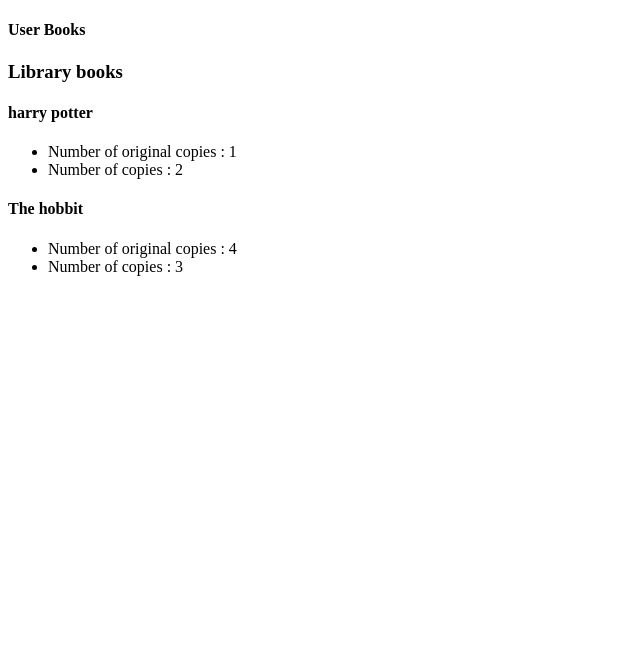
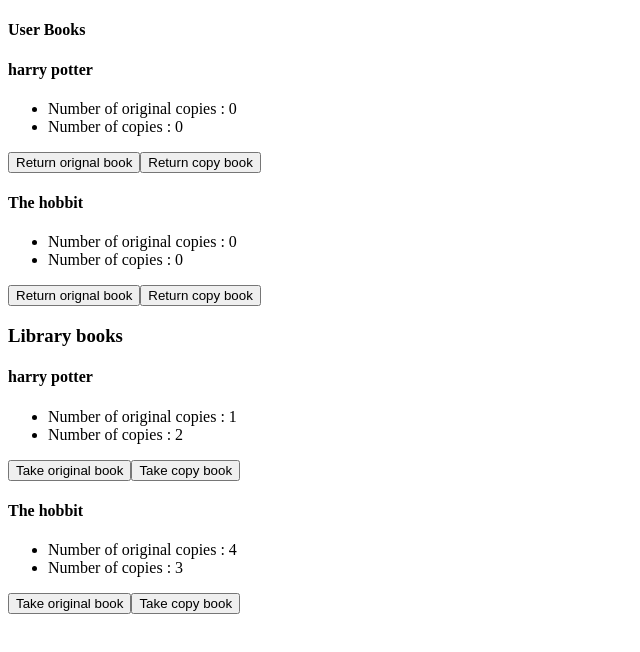
Before and after one commit to omriwa/hexad, a React (Create React App) app: page / in a window 1280 px wide. Shown: the top 652 px of the page, without its empty margins (0-640 px from the left). Built offline with nearby package versions, Linux system fonts and the light colour scheme.

Commit message:
add basic take and return book function

```diff
--- a/src/App.tsx
+++ b/src/App.tsx
@@ -1,10 +1,17 @@
-import React,{useState} from 'react';
-import {User,Book} from './components/index'
-import { IUserProps } from './components/user/User';
-import { IBook } from './types';
+import React, { useState } from 'react';
+import { User, Book } from './components/index'
+import { bookKeys as BookKeys, IBook, libraryFunction } from './types';
+
+interface IAppState {
+  availableBooks: IBook[];
+  takenBooks: {
+    books: IBook[];
+  };
+}
 
 function App() {
-  const [books, setBooks] = useState<IBook[]>([{
+  const [books, setBooks] = useState<IAppState>({
+    availableBooks: [{
       bookTitle: "harry potter",
       id: 0,
       numberOfCopies: 2,
@@ -15,16 +22,71 @@
       id: 1,
       numberOfCopies: 3,
       numberOfOrigin: 4
-    }])
-  const [userBook, setUserBook] = useState<IUserProps>({books:[]})
+    }],
+    takenBooks: {
+      books: [{
+        bookTitle: "harry potter",
+        id: 0,
+        numberOfCopies: 0,
+        numberOfOrigin: 0
+      },
+      {
+        bookTitle: "The hobbit",
+        id: 1,
+        numberOfCopies: 0,
+        numberOfOrigin: 0
+      }]
+    }
+  });
+
+  const updateBooks = (bookId: number, key: BookKeys, takeBook: boolean) => {
+    const { availableBooks, takenBooks: { books: userBooks } } = books;
+    const booksCopy: IAppState = { takenBooks: { books: [...userBooks] }, availableBooks: [...availableBooks] };
+    // find available book in the library and replace it
+    const availableBookIndex = booksCopy.availableBooks.findIndex(abook => bookId === abook.id);
+    takeBook ? booksCopy.availableBooks[availableBookIndex][key]-- : booksCopy.availableBooks[availableBookIndex][key]++;
+    // find taken book in the library and replace it
+    const takenBookIndex = booksCopy.takenBooks.books.findIndex(tBook => bookId === tBook.id);
+    takeBook ? booksCopy.takenBooks.books[takenBookIndex][key]++ : booksCopy.takenBooks.books[takenBookIndex][key]--;
+
+    setBooks(booksCopy);
+  }
+
+  const takeOriginalBook: libraryFunction = (book: IBook) => {
+    // decrease number of original books
+    if (book.numberOfOrigin > 0) {
+      updateBooks(book.id, 'numberOfOrigin',true);
+    }
+  }
+
+  const returnOriginalBook: libraryFunction = (book: IBook) => {
+    // decrease number of original books
+    if (book.numberOfOrigin > 0) {
+      updateBooks(book.id, 'numberOfOrigin',false);
+    }
+  }
+
+  const takeCopyBook: libraryFunction = (book: IBook) => {
+    // decrease number of original books
+    if (book.numberOfCopies > 0) {
+      updateBooks(book.id, 'numberOfCopies',true);
+    }
+  }
+
+  const returnCopyBook: libraryFunction = (book: IBook) => {
+    // decrease number of original books
+    if (book.numberOfCopies > 0) {
+      updateBooks(book.id, 'numberOfCopies',false);
+    }
+  }
 
   return (
     <>
-      <User {...userBook} />
+      <User {...books.takenBooks} returnOriginalBook={returnOriginalBook} returnCopyBook={returnCopyBook}/>
       <h3>Library books</h3>
       <div>
         {
-        books.map((book, index) => <Book key={`book-${index}`} {...book}/>)
+          books.availableBooks.map((book, index) => <Book key={`book-${index}`} {...book} takeOriginalBook={() => takeOriginalBook(book)} takeCopyBook={() => takeCopyBook(book)}/>)
         }
       </div>
     </>
--- a/src/components/book/Book.tsx
+++ b/src/components/book/Book.tsx
@@ -1,9 +1,14 @@
 import React,{ FC } from "react";
-import { IBook } from "../../types/index"
+import { IBook, voidFunction } from "../../types/index"
 
-interface IBookProps extends IBook {}
+interface IBookProps extends IBook {
+    takeOriginalBook?: voidFunction
+    returnOriginalBook?: voidFunction
+    takeCopyBook?: voidFunction
+    returnCopyBook?: voidFunction
+}
 
-export const Book: FC<IBookProps> = ({bookTitle,numberOfCopies,numberOfOrigin }) => <div>
+export const Book: FC<IBookProps> = ({bookTitle,numberOfCopies,numberOfOrigin,takeOriginalBook,returnOriginalBook,takeCopyBook,returnCopyBook }) => <div>
     <h4>{bookTitle}</h4>
     <div>
         <ul>
@@ -15,4 +20,18 @@
             </li>
         </ul>
     </div>
+    <div>
+        {
+            takeOriginalBook && <button onClick={takeOriginalBook}>Take original book</button>
+        }
+        {
+            returnOriginalBook && <button onClick={returnOriginalBook}>Return orignal book</button>
+        }
+        {
+            takeCopyBook && <button onClick={takeCopyBook}>Take copy book</button>
+        }
+        {
+            returnCopyBook && <button onClick={returnCopyBook}>Return copy book</button>
+        }
+    </div>
 </div>
--- a/src/components/user/User.tsx
+++ b/src/components/user/User.tsx
@@ -1,18 +1,20 @@
 import React, { FC } from "react";
-import { IBook } from "../../types/index"
+import { IBook,libraryFunction } from "../../types/index"
 import { Book } from "../book/Book";
 
 export interface IUserProps {
-    books: IBook[]
+    books: IBook[];
+    returnOriginalBook: libraryFunction;
+    returnCopyBook: libraryFunction;
 }
 
-export const User: FC<IUserProps> = ({ books }) => <div>
+export const User: FC<IUserProps> = ({ books,returnOriginalBook,returnCopyBook }) => <div>
     <h4>User Books</h4>
     <div>
 
         {
             books.map((book, index) =>
-                <Book {...book} key={index} />
+                <Book {...book} key={index} returnOriginalBook={() => returnOriginalBook(book)} returnCopyBook={() => returnCopyBook(book)}/>
             )
         }
     </div>
--- a/src/types/index.ts
+++ b/src/types/index.ts
@@ -4,3 +4,6 @@
     numberOfOrigin: number;
     numberOfCopies: number;
 }
+export type voidFunction = () => void
+export type libraryFunction = (book: IBook) => void;
+export type bookKeys = 'numberOfOrigin' | 'numberOfCopies';
```
Lines whose indentation alone changed are shown as unchanged.
